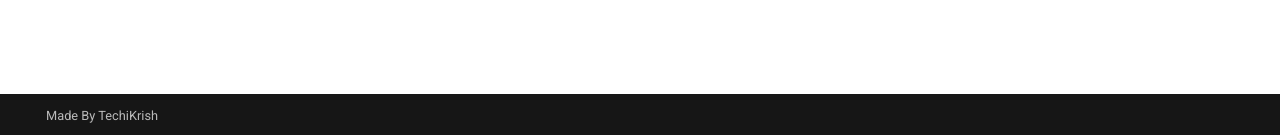
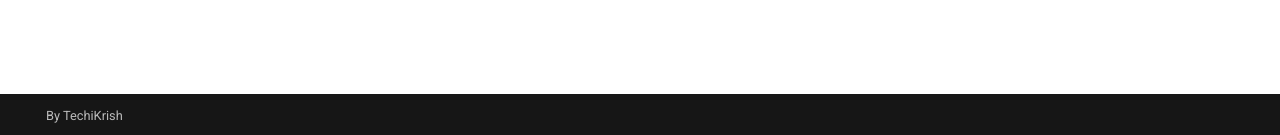
Before and after one commit to Techikrish/aws-sa-notes, an MkDocs documentation site: the page built from docs/index.md, in a window 1280 px wide. Shown: the part 762-897 px from the top of the page. Built offline with MkDocs 1.6.1 and Material for MkDocs 9.7.7, drawn with Linux system fonts in a browser that asks for light colours; comment, search, counter and statistics services are not loaded.

Commit message:
Channged Footer

```diff
--- a/mkdocs.yml
+++ b/mkdocs.yml
@@ -22,7 +22,7 @@ theme:
     repo: fontawesome/brands/github
 
 
-copyright: Made By TechiKrish
+copyright:  By TechiKrish
 
 repo_name: ⭐ Give me Star
 repo_url: https://github.com/Techikrish/aws-sa-notes.git
```
